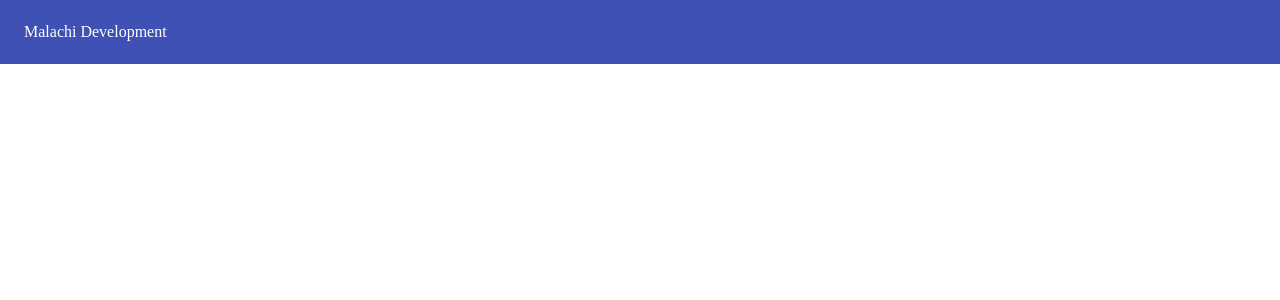
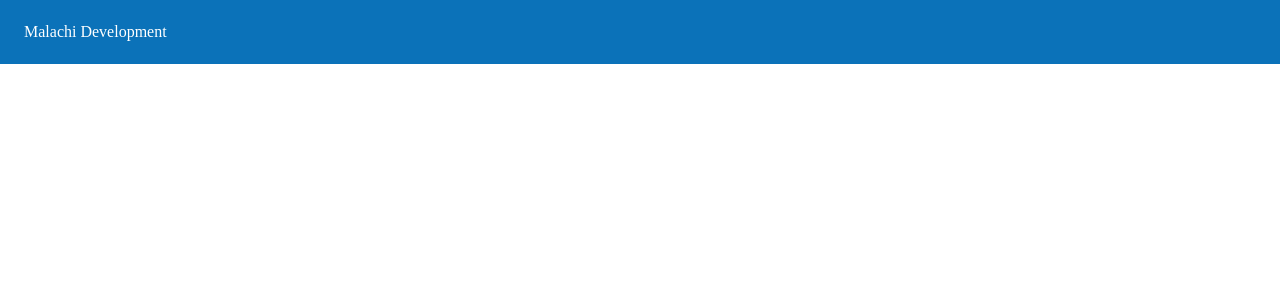
Before and after one commit to MalachiCunliffe/react-mui, a React (Create React App) app: page / in a window 1280 px wide. Shown: the top 300 px of the page. Built offline with nearby package versions, Linux system fonts and the light colour scheme.

Commit message:
start theme build out

```diff
--- a/src/components/ui/Theme.js
+++ b/src/components/ui/Theme.js
@@ -1,5 +1,16 @@
 import { createMuiTheme } from "@material-ui/core";
 
+const arcBlue = "#0B72B9";
+const arcOrange = "#FFBA60";
+
 export default createMuiTheme({
-
+    palette:{
+        common:{
+            arcBlue: `${arcBlue}`,
+            arcOrange: `${arcOrange}`
+        },
+        primary:{
+            main: `${arcBlue}`
+        }
+    }
 })
```
